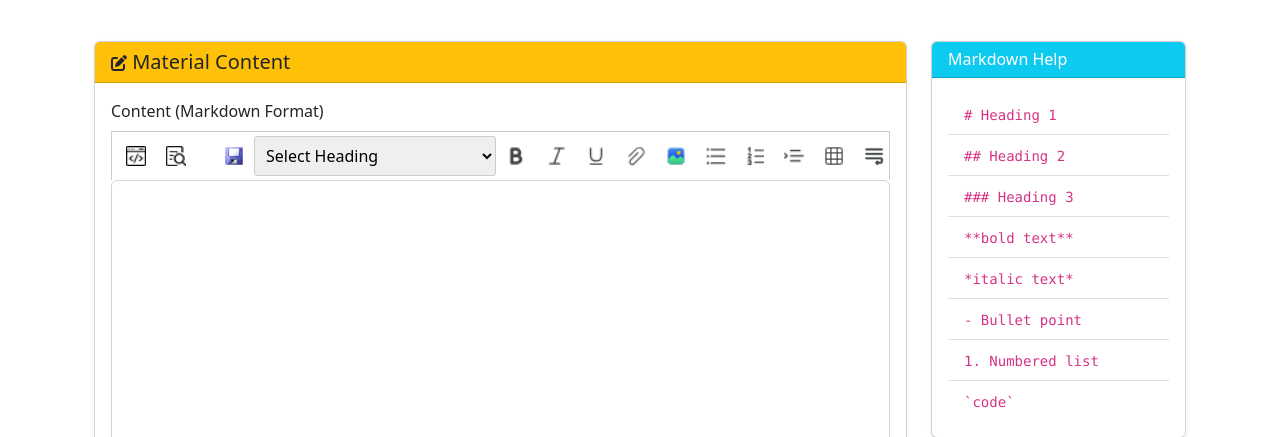
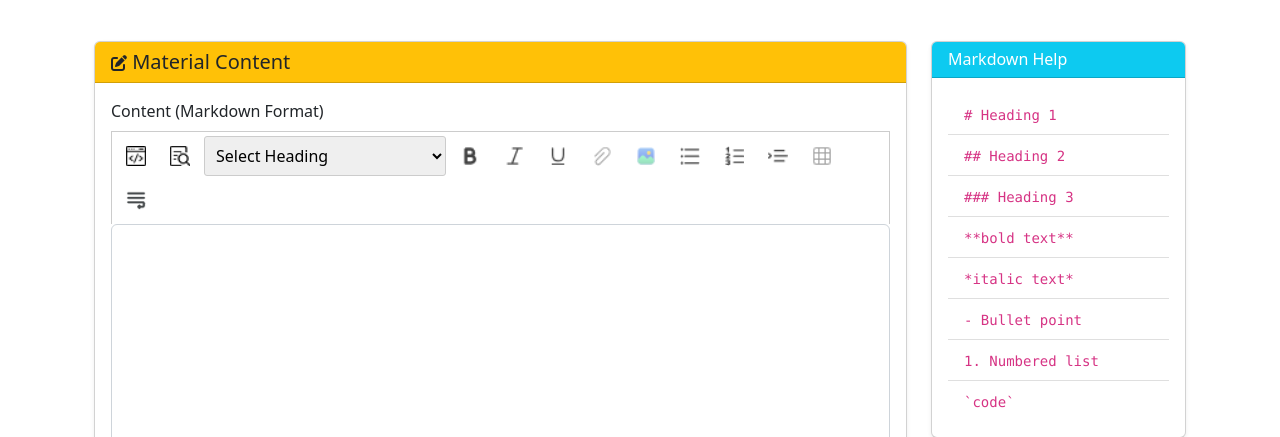
Before and after one commit to abhaysharma3021/aida, a Flask app: template app/templates/edit_material.html in a window 1280 px wide. Shown: the part 300-737 px from the top of the page. Run offline with Flask 3, Linux system fonts and the light colour scheme; the template is opened without the code that fills it, so the values that code supplies are empty; some libraries are stand-ins or nearby versions; grey boxes are pictures that could not be loaded.

Commit message:
Update on 10 July - For markdown Updates

```diff
--- a/app/templates/edit_material.html
+++ b/app/templates/edit_material.html
@@ -36,8 +36,8 @@
     <div class="toolbar">
         <img id="viewSourceBtn" src="/static/MS-Learning-icons/icon-view-source-code.png" alt="View Source Code" title="View Source Code" style="cursor: pointer; padding: 10px;">
         <img id="viewPreviewBtn" src="/static/MS-Learning-icons/icon-file-preview.png" alt="View Preview" title="View Preview" style="cursor: pointer; padding: 10px">
-        <img id="viewFileBtn" src="/static/MS-Learning-icons/icon-refresh.png" alt="View File" title="Refresh" style="cursor: pointer; padding: 9px; width: 22px; height: 17px;">
-        <img id="save" src="/static/MS-Learning-icons/icon-save.png" alt="Save" title="Save" onclick="saveMarkdownContent()" style="cursor: pointer; padding: 10px">
+        <!-- <img id="viewFileBtn" src="/static/MS-Learning-icons/icon-refresh.png" alt="View File" title="Refresh" style="cursor: pointer; padding: 9px; width: 22px; height: 17px;"> -->
+        <!-- <img id="save" src="/static/MS-Learning-icons/icon-save.png" alt="Save" title="Save" onclick="saveMarkdownContent()" style="cursor: pointer; padding: 10px"> -->
         <select name="headings" id="headingDropdown">
             <option value="normal" style="font-size: 0.8em;" selected="">Select Heading</option>
             <option value="heading1" style="font-size: 1.6em;">Heading 1</option>
@@ -49,12 +49,15 @@
         <img src="/static/MS-Learning-icons/icon-bold.png" class="fa-solid imgBold" data-action="bold" title="Bold" style="cursor: pointer;" alt="Bold">
         <img src="/static/MS-Learning-icons/icon-ltalic.png" class="fa-solid imgItalic" data-action="italic" title="Italic" style="cursor: pointer;" alt="Italic">
         <img src="/static/MS-Learning-icons/icon-underline.png" class="fa-solid imgUnderline" data-action="underline" title="Underline" style="cursor: pointer;" alt="Underline">
-        <img src="/static/MS-Learning-icons/icon-link.png" class="fa-solid imgLink" data-action="link" title="Link" style="cursor: pointer;" alt="Link">
-        <img src="/static/MS-Learning-icons/icon-image.png" class="fa-solid imgImage" title="Image" style="cursor: pointer;" alt="Image">
+        <!-- <img src="/static/MS-Learning-icons/icon-link.png" class="fa-solid imgLink" data-action="link" title="Link" style="cursor: pointer;" alt="Link"> -->
+        <!-- <img src="/static/MS-Learning-icons/icon-image.png" class="fa-solid imgImage" title="Image" style="cursor: pointer;" alt="Image"> -->
+		<img src="/static/MS-Learning-icons/icon-link.png" class="fa-solid  disabled-imgs" data-action="link" title="This option is currently not supported" alt="Link">
+        <img src="/static/MS-Learning-icons/icon-image.png" class="fa-solid  disabled-imgs" title="This option is currently not supported"  alt="Image">
         <img id="unorderedListBtn" class="fa-solid" src="/static/MS-Learning-icons/icon-bullet.png" title="Bullets" style="cursor: pointer;" alt="Bullets">
         <img id="orderedListBtn" class="fa-solid" src="/static/MS-Learning-icons/icon-numbering.png" title="Numbering" style="cursor: pointer;" alt="Numbering">
         <img id="increaseIndentBtn" class="fa-solid" src="/static/MS-Learning-icons/icon-indent.png" title="Increase Indent" style="cursor: pointer;" alt="Indent">
-        <img id="ctable" class="fa-solid" src="/static/MS-Learning-icons/icon-table.png" title="Table" style="cursor: pointer;" alt="Table">
+        <!-- <img id="ctable" class="fa-solid" src="/static/MS-Learning-icons/icon-table.png" title="Table" style="cursor: pointer;" alt="Table"> -->
+		<img id="" class="fa-solid disabled-imgs" src="/static/MS-Learning-icons/icon-table.png" title="This option is currently not supported" style="cursor: pointer;" alt="Table">
 		<img src="/static/MS-Learning-icons/new-line.png" id="insertNewlineBtn" title="Format" alt="Format Line" style="cursor: pointer; padding: 10px;">
 
    </div>
@@ -223,8 +226,9 @@
                 display: flex;
                 justify-content: flex-start;
                 border: 1px solid #ccc;
-                gap: 0px;
+                gap: 4px;
                 border-bottom: none;
+				 flex-wrap: wrap;
             }
             .toolbar button {
                 padding: 5px 10px;
@@ -418,6 +422,16 @@
                 border-radius: 3px;
                 font-family: 'Courier New', monospace;
             }
+			.disabled-imgs{
+                opacity: 0.5;
+                cursor: unset  !important;
+
+            }
+            .disabled-imgs:hover{
+                background-color: unset !important;
+
+
+            }
         </style>
 {% endblock %}
 
@@ -521,13 +535,13 @@ document.getElementById('saveBtn').addEventListener('click', function () {
       //history.push(textarea.value);  // Save the current state to history
       redoHistory = [];  // Clear the redo history after a new input
     });
-    document.getElementById("ctable").addEventListener("click", () => {
+    /*document.getElementById("ctable").addEventListener("click", () => {
        document.querySelector(".tablepopup").style.display = "flex";
        document.querySelector(".imagepopup").style.display = "none";
        document.querySelector(".linkpopup").style.display = "none";
        document.querySelector('.overlay').style.display = 'block'; // Show the overlay
-    });
-	document.getElementById("createTable").addEventListener("click", () => {
+    });*/
+	/*document.getElementById("createTable").addEventListener("click", () => {
         var numRows = document.getElementById('numRows').value;
         var numCols = document.getElementById('numCols').value;
         if (!numRows && !numCols){
@@ -543,7 +557,7 @@ document.getElementById('saveBtn').addEventListener('click', function () {
             document.querySelector(".tablepopup").style.display = "none";
             document.querySelector('.overlay').style.display = 'none';
         }
-    });
+    });*/
     function toggleList(type) {
     var textarea = document.getElementById('material_content');
     textarea.focus();
@@ -827,18 +841,18 @@ document.getElementById('saveBtn').addEventListener('click', function () {
         editor.preview.style.display = 'block';
         toggleInteractions();
     });
-    var viewFileBtn = document.getElementById('viewFileBtn');
+    //var viewFileBtn = document.getElementById('viewFileBtn');
     var fileDiv = document.getElementById('file');
     var githubFileUrl = 'https://raw.githubusercontent.com/Birendra71/Dynamics/main/certifications/markdown123.md'; // replace with your GitHub file URL
     // var githubFileUrl = 'https://raw.githubusercontent.com/Birendra71/Dynamics/main/certifications/exam-duration-exam-experience.md';
-    viewFileBtn.addEventListener('click', async () => {
+    /*viewFileBtn.addEventListener('click', async () => {
 	    console.log("clicked");
         try {
             refreshFileContent()
         }
         catch (error) {
         }
-    });
+    });*/
     // Adding event listeners for toolbar icons
     document.querySelector(".imgBold").addEventListener("click", () => {
         wrapSelection("**");
@@ -849,12 +863,12 @@ document.getElementById('saveBtn').addEventListener('click', function () {
     document.querySelector(".imgUnderline").addEventListener("click", () => {
         underlinewrapSelection("_");
     });
-    document.querySelector(".imgImage").addEventListener("click", () => {
+    /*document.querySelector(".imgImage").addEventListener("click", () => {
         document.querySelector(".imagepopup").style.display = "flex";
         document.querySelector(".linkpopup").style.display = "none";
         document.querySelector(".tablepopup").style.display = "none";
         document.querySelector('.overlay').style.display = 'block'; // Show the overlay
-    });
+    });*/
     document.querySelector("#savepath").addEventListener("click", () => {
         var inputpath = document.getElementById('imagelink').value;
         var textarea = editor.textarea;
@@ -885,12 +899,12 @@ document.getElementById('saveBtn').addEventListener('click', function () {
         textarea.value = "!" + value.slice(0, selectionStart) + `[${selectedText}](${url})` +
             value.slice(selectionEnd);
     }
-    document.querySelector(".imgLink").addEventListener("click", () => {
+    /*document.querySelector(".imgLink").addEventListener("click", () => {
         document.querySelector(".linkpopup").style.display = "flex";
         document.querySelector(".imagepopup").style.display = "none";
         document.querySelector(".tablepopup").style.display = "none";
         document.querySelector('.overlay').style.display = 'block'; // Show the overlay
-    });
+    });*/
     document.querySelector("#savelink").addEventListener("click", () => {
         var inputlink = document.getElementById('linkin').value;
         var textarea = editor.textarea;
@@ -1418,24 +1432,33 @@ function underlinewrapSelection(wrapper) {
     var end = textarea.selectionEnd;
     var lines = textarea.value.split('\n');
 
-        // Identify the lines to be indented
     var startLine = textarea.value.substring(0, start).split('\n').length - 1;
     var endLine = textarea.value.substring(0, end).split('\n').length - 1;
 
-        // Indent each line in the selected range
+    // Indent each selected line
     for (var i = startLine; i <= endLine; i++) {
         lines[i] = `  ${lines[i]}`;
     }
 
-        // Update the textarea with the modified content
+    // Update the content
     textarea.value = lines.join('\n');
 
-        // Adjust selection to preserve the range
-        var newStart = start + 2; // Adding 2 spaces at the start
-        var newEnd = end + (endLine - startLine + 1) * 2; // Adjusting for all indented lines
-
+    // Recalculate new selection positions
+    if (start === end) {
+        // Cursor only, move it forward by 2
+        var newCursorPos = start + 2;
+        textarea.setSelectionRange(newCursorPos, newCursorPos);
+    } else {
+        // Text was selected
+        var newStart = start + 2;
+        var newEnd = end + (endLine - startLine + 1) * 2;
         textarea.setSelectionRange(newStart, newEnd);
-    });
+    }
+
+    // Restore focus
+    textarea.focus();
+});
+
 </script>
 <script>
     function replaceLiteralWithActual(target, find, replaceWith) {
```
Lines whose indentation alone changed are shown as unchanged.
